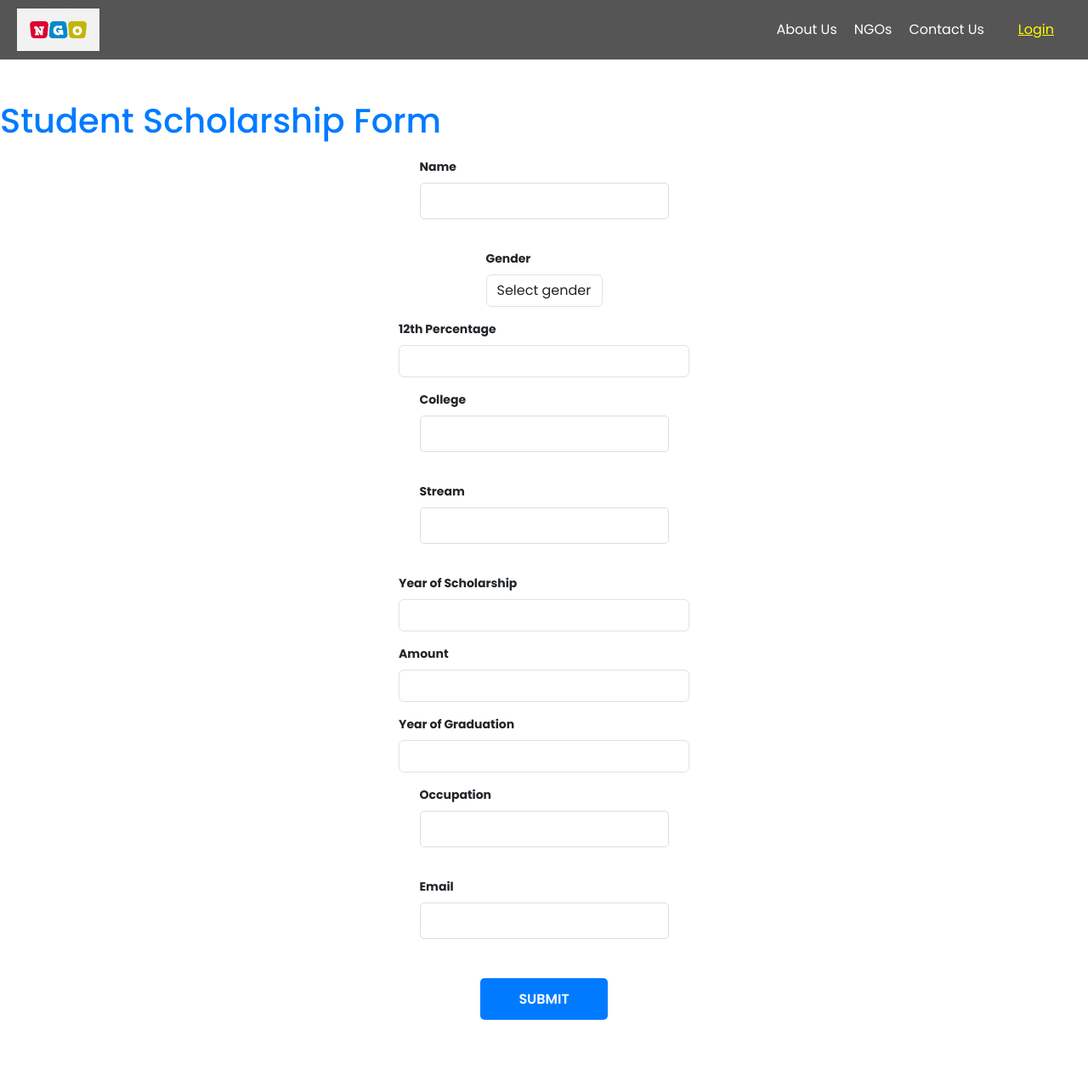
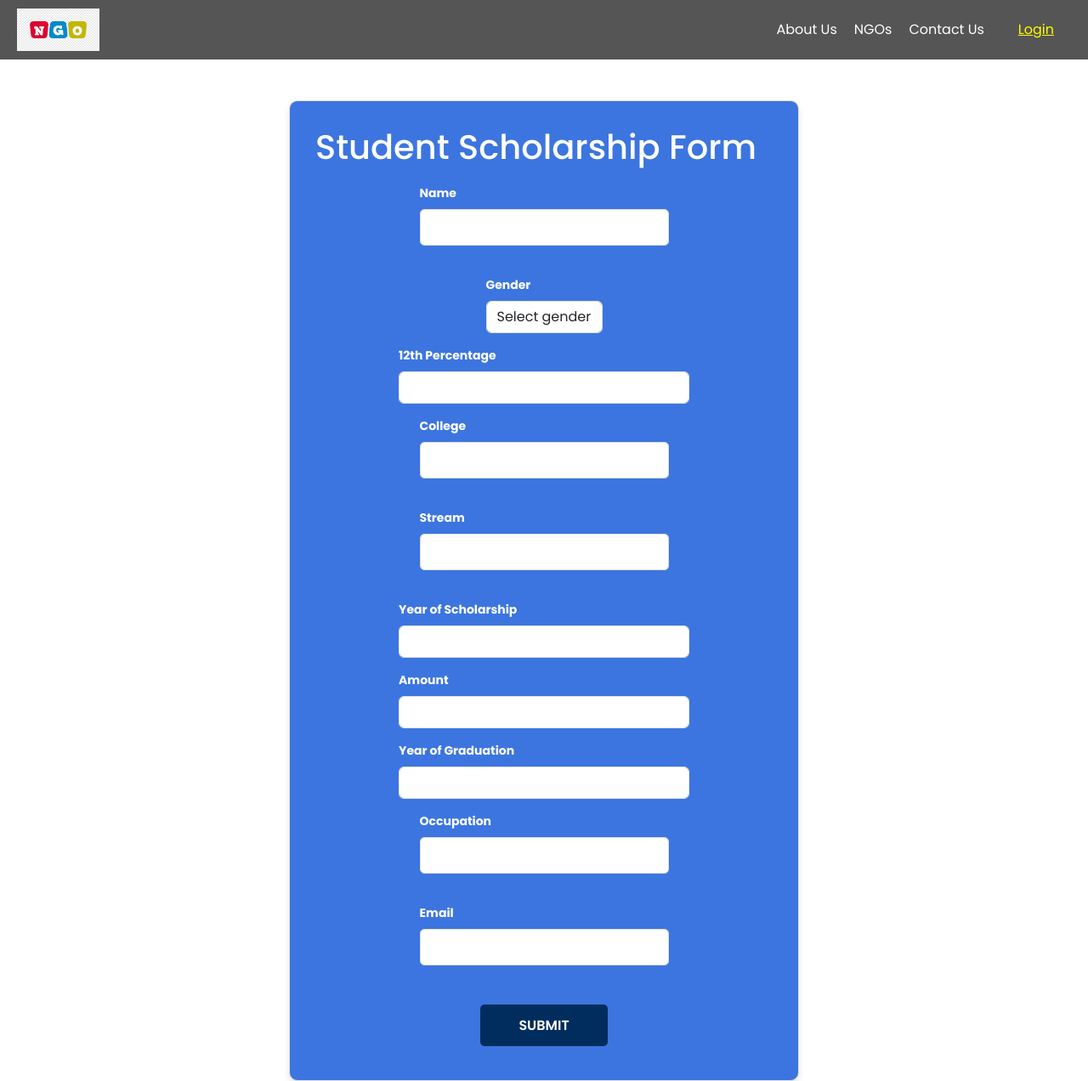
Before and after one commit to cfghyderabad24/Team-34, a React (Create React App) app in the folder client/: page /ngo in a window 1280 px wide. Shown: the whole page at 85% size. Before the commit the page ends 1210 px from the top, so only its background shows below. Built offline with nearby package versions, Linux system fonts and the light colour scheme.

Commit message:
Design Update

```diff
--- a/client/src/components/NgoUploadStudent.js
+++ b/client/src/components/NgoUploadStudent.js
@@ -61,7 +61,7 @@ const NGOUploadPage = () => {
   };
 
   return (
-    <div className="mt-5">
+    <div className=" form-container mt-5">
       <h1>Student Scholarship Form</h1>
       <form onSubmit={handleSubmit}>
         {/* Form fields */}
--- a/client/src/components/style.css
+++ b/client/src/components/style.css
@@ -2,23 +2,23 @@
     box-shadow: 0 4px 8px rgba(0, 0, 0, 0.1);
     padding: 30px;
     border-radius: 10px;
-    background-color: #fff;
+    background-color: #3c75df;
     margin: 0 auto;
     max-width: 600px;
     border: 1px solid #e3e3e3;
   }
 
   h1 {
-    color: #007bff;
+    color: #ffffff;
     margin-bottom: 20px;
   }
 
   .form-label {
-    font-weight: bold;
+    color: white;
   }
 
   .btn-primary {
-    background-color: #007bff;
+    background-color: #002d5d;
     border: none;
     padding: 10px 20px;
     font-size: 16px;
```
Also changed, not shown: 1 other file (tests, documents, lock files or other folders).
